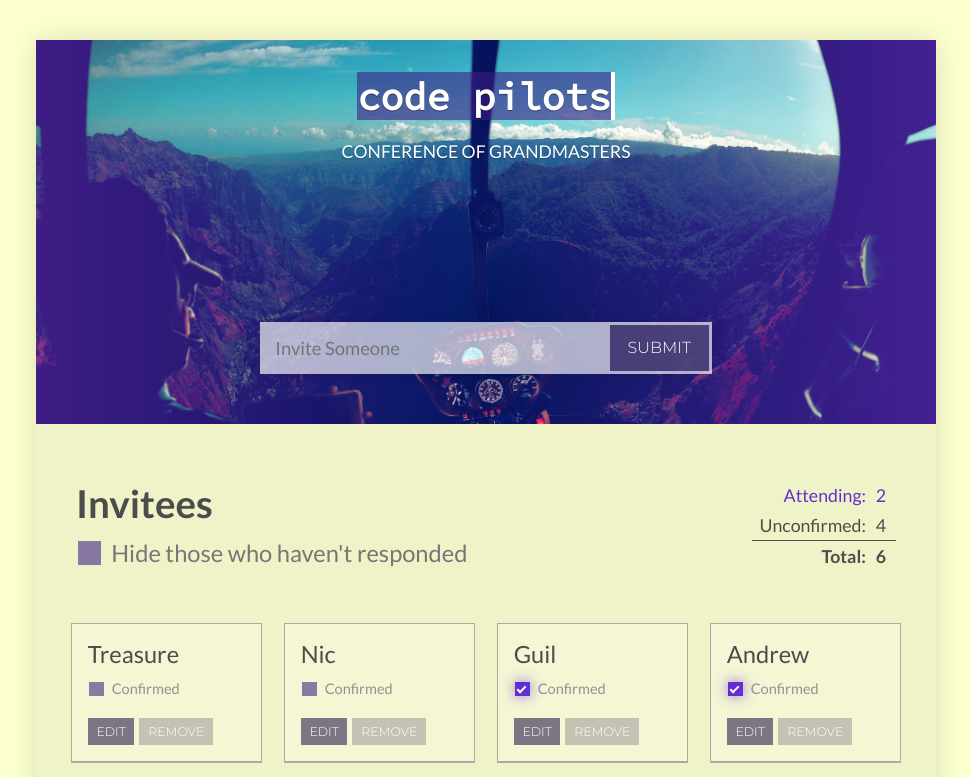
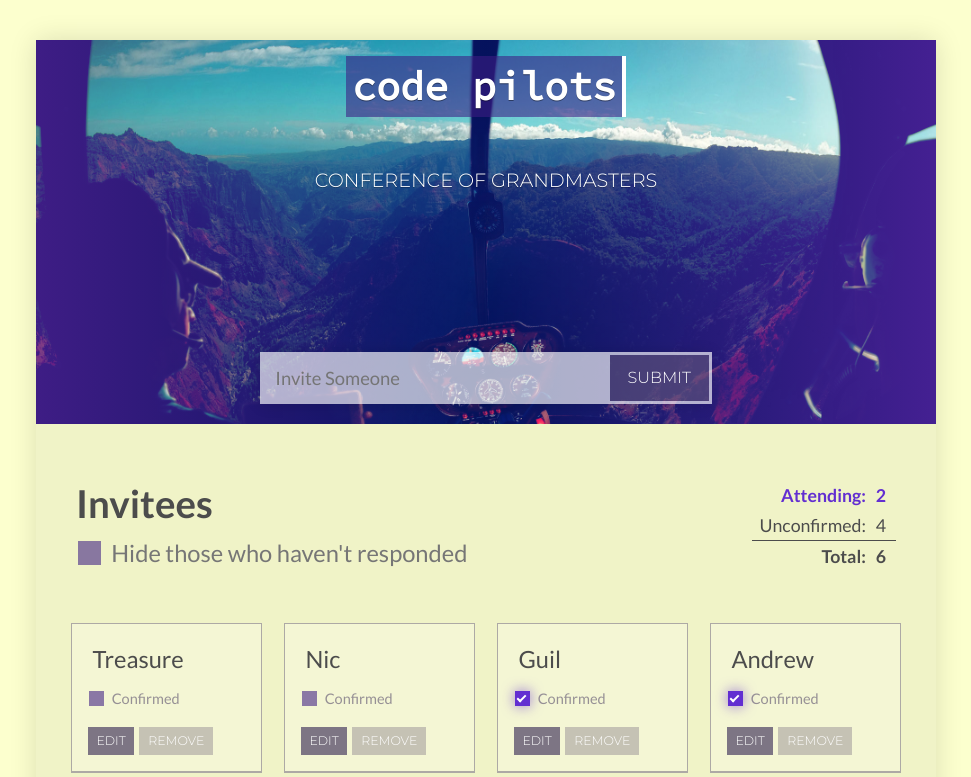
Before and after one commit to bradib0y/rsvp-app-react, a React (Create React App) app: page / in a window 1280 px wide. Shown: the top 777 px of the page, without its empty margins (154-1125 px from the left). Built offline with nearby package versions, Linux system fonts and the light colour scheme.

Commit message:
header design refactoring

```diff
--- a/src/App.css
+++ b/src/App.css
@@ -6,16 +6,15 @@
 /*---------------------------------------*/
 
 .typewriter{
-    margin: auto;
     display: inline-block;
-    background-color: #3E1D8593;
-
 }
 
 .typewriter h1 {
+    background-color: #3E1D8593;
+    padding: 0 .4rem;
     font-family: 'Source Code Pro', monospace;
-    font-size: 2.4rem;
-    line-height: 3rem;
+    font-size: 2.5rem;
+    line-height: 3.8rem;
     overflow: hidden; /* Ensures the content is not revealed until the animation */
     border-right: .11em solid white; /* The typwriter cursor */
     white-space: nowrap; /* Keeps the content on a single line */
--- a/src/index.css
+++ b/src/index.css
@@ -121,6 +121,12 @@ button, header p{
   font-weight: 300;
 }
 
+header p{
+  margin-top: 3rem;
+  font-family: 'Montserrat', sans-serif;
+  font-size: 1.2rem;
+}
+
 header input {
   padding: 12px;
   font-size: 1.15em;
@@ -129,13 +135,14 @@ header input {
 
 li span,
 li input[type=text] {
+  padding: .2em;
   font-size: 1.48em;
   margin-bottom: .5em;
   color: #4c4c4c;
 }
 
 li input[type=text] {
-  padding: .2em;
+
   width: 95%;
   border: 1px dotted rgba(0, 0, 0, .2);
   background:rgba(222, 222, 222, 0.233);
@@ -263,7 +270,7 @@ td:last-child {
 @media (min-width: 769px) {
   header {
     height: 24rem;
-    padding: 2em 1em 1em;
+    padding: 1rem 1rem 1rem;
     background-position: 0 -95px;
   }
   div > label {
@@ -314,6 +321,7 @@ td:last-child {
   }
   .attendingRow{
     color:#622ED1;
+    font-weight: bold;
   }
   .totalRow{
     border-top: 1px solid rgb( 76,76,76);
```
